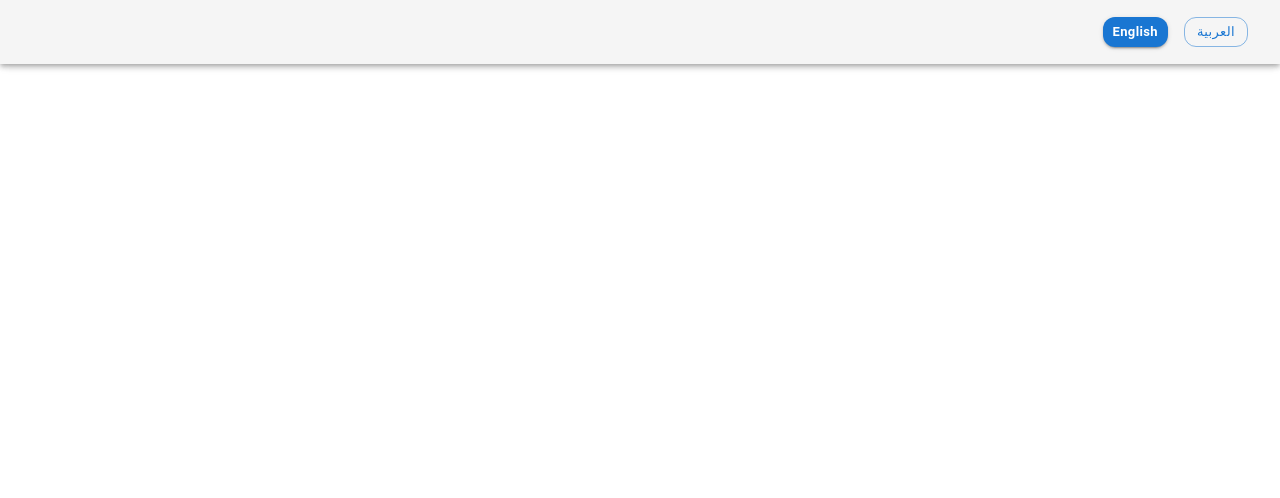
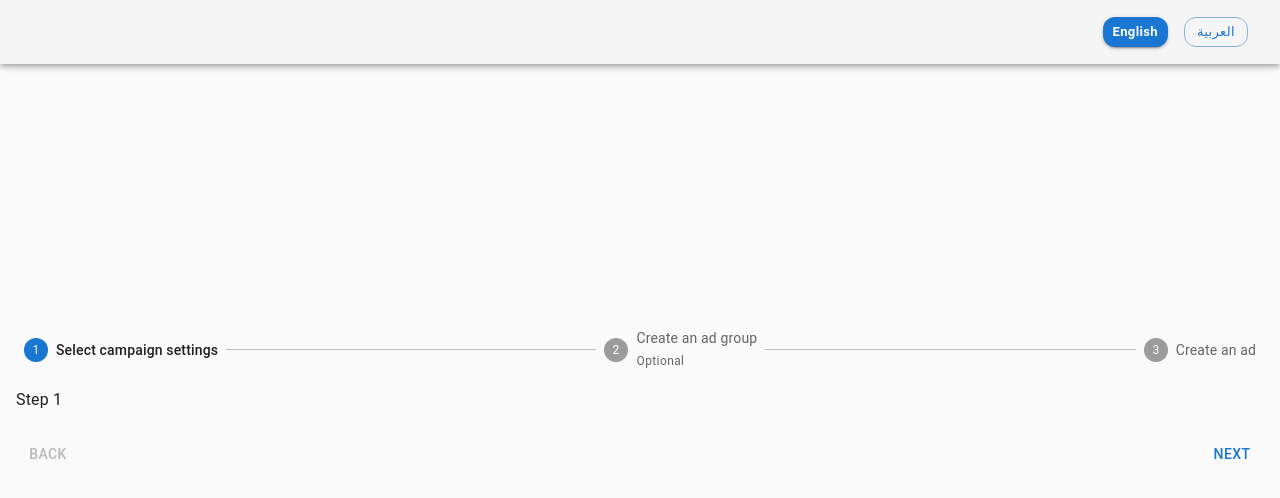
Before and after one commit to arvindtheace/social-support-portal, a React (Vite) app: page / in a window 1280 px wide. Shown: the top 498 px of the page. Built offline with nearby package versions, Linux system fonts and the light colour scheme.

Commit message:
added basic topbar and formcontainer components

```diff
--- a/src/App.css
+++ b/src/App.css
@@ -1,3 +1,4 @@
-#body {
+#root {
   width: 100%;
+  height: 100%;
 }
--- a/src/App.jsx
+++ b/src/App.jsx
@@ -6,10 +6,11 @@ import { prefixer } from 'stylis';
 import rtlPlugin from 'stylis-plugin-rtl';
 import { useTranslation, Trans } from 'react-i18next';
 import { useState, useEffect } from 'react';
-import AppBar from '@mui/material/AppBar';
-import Toolbar from '@mui/material/Toolbar';
-import Button from '@mui/material/Button';
 import { arSA } from '@mui/material/locale';
+import TopBar from './components/TopBar';
+import Box from '@mui/material/Box';
+import CssBaseline from '@mui/material/CssBaseline';
+import FormContainer from './components/FormContainer';
 
 const lngs = {
   en: { nativeName: 'English' },
@@ -18,8 +19,7 @@ const lngs = {
 
 
 function App() {
-  const { t, i18n } = useTranslation();
-  const [count, setCounter] = useState(0);
+  const { i18n } = useTranslation();
   const [dir, setDir] = useState('ltr');
 
   const cacheRtl = createCache({
@@ -29,6 +29,16 @@ function App() {
 
   const theme = createTheme({
     direction: i18n.resolvedLanguage === 'ar' ? 'rtl' : 'ltr',
+    palette: {
+      mode: 'light', // 👈 ensures light mode
+      primary: {
+        main: '#1976d2',
+      },
+      background: {
+        default: '#fafafa',
+        paper: '#ffffff',
+      },
+    },
   },
     arSA,
   );
@@ -45,30 +55,9 @@ function App() {
     <div>
       <CacheProvider value={cacheRtl}>
         <ThemeProvider theme={theme}>
-          <AppBar position="fixed" color="default">
-            <Toolbar sx={{ display: 'flex', justifyContent: 'flex-end' }}>
-              {Object.keys(lngs).map((lng) => (
-                <Button
-                  key={lng}
-                  variant={i18n.resolvedLanguage === lng ? 'contained' : 'outlined'}
-                  color="primary"
-                  size="small"
-                  sx={{
-                    mx: 1,
-                    textTransform: 'none',
-                    borderRadius: 3,
-                    fontWeight: i18n.resolvedLanguage === lng ? 'bold' : 'normal',
-                  }}
-                  onClick={() => {
-                    i18n.changeLanguage(lng);
-                    setCounter(count + 1);
-                  }}
-                >
-                  {lngs[lng].nativeName}
-                </Button>
-              ))}
-            </Toolbar>
-          </AppBar>
+          <CssBaseline />
+          <TopBar lngs={lngs} i18n={i18n} />
+          <FormContainer theme={theme} />
         </ThemeProvider>
       </CacheProvider>
     </div>
--- /dev/null
+++ b/src/components/FormContainer.jsx
@@ -0,0 +1,120 @@
+import * as React from 'react';
+import Box from '@mui/material/Box';
+import Stepper from '@mui/material/Stepper';
+import Step from '@mui/material/Step';
+import StepLabel from '@mui/material/StepLabel';
+import Button from '@mui/material/Button';
+import Typography from '@mui/material/Typography';
+import { useTranslation } from 'react-i18next';
+
+
+const  FormContainer = ({ theme }) => {
+  const { t } = useTranslation();
+  const [activeStep, setActiveStep] = React.useState(0);
+  const [skipped, setSkipped] = React.useState(new Set());
+  const steps = [ t('step1'), t('step2'), t('step3')];
+
+  const isStepOptional = (step) => {
+    return step === 1;
+  };
+
+  const isStepSkipped = (step) => {
+    return skipped.has(step);
+  };
+
+  const handleNext = () => {
+    let newSkipped = skipped;
+    if (isStepSkipped(activeStep)) {
+      newSkipped = new Set(newSkipped.values());
+      newSkipped.delete(activeStep);
+    }
+
+    setActiveStep((prevActiveStep) => prevActiveStep + 1);
+    setSkipped(newSkipped);
+  };
+
+  const handleBack = () => {
+    setActiveStep((prevActiveStep) => prevActiveStep - 1);
+  };
+
+  const handleSkip = () => {
+    if (!isStepOptional(activeStep)) {
+      // You probably want to guard against something like this,
+      // it should never occur unless someone's actively trying to break something.
+      throw new Error("You can't skip a step that isn't optional.");
+    }
+
+    setActiveStep((prevActiveStep) => prevActiveStep + 1);
+    setSkipped((prevSkipped) => {
+      const newSkipped = new Set(prevSkipped.values());
+      newSkipped.add(activeStep);
+      return newSkipped;
+    });
+  };
+
+  const handleReset = () => {
+    setActiveStep(0);
+  };
+
+  console.log('theme, ', theme);
+
+  return (
+    <Box sx={{ mx: 2 }} dir={theme.direction}>
+      <Stepper activeStep={activeStep}>
+        {steps.map((label, index) => {
+          const stepProps = {};
+          const labelProps = {};
+          if (isStepOptional(index)) {
+            labelProps.optional = (
+              <Typography variant="caption">Optional</Typography>
+            );
+          }
+          if (isStepSkipped(index)) {
+            stepProps.completed = false;
+          }
+          return (
+            <Step key={label} {...stepProps}>
+              <StepLabel {...labelProps}>{label}</StepLabel>
+            </Step>
+          );
+        })}
+      </Stepper>
+      {activeStep === steps.length ? (
+        <React.Fragment>
+          <Typography sx={{ mt: 2, mb: 1 }}>
+            All steps completed - you&apos;re finished
+          </Typography>
+          <Box sx={{ display: 'flex', flexDirection: 'row', pt: 2 }}>
+            <Box sx={{ flex: '1 1 auto' }} />
+            <Button onClick={handleReset}>Reset</Button>
+          </Box>
+        </React.Fragment>
+      ) : (
+        <React.Fragment>
+          <Typography sx={{ mt: 2, mb: 1 }}>Step {activeStep + 1}</Typography>
+          <Box sx={{ display: 'flex', flexDirection: 'row', pt: 2 }}>
+            <Button
+              color="inherit"
+              disabled={activeStep === 0}
+              onClick={handleBack}
+              sx={{ mr: 1 }}
+            >
+              {t('back')}
+            </Button>
+            <Box sx={{ flex: '1 1 auto' }} />
+            {isStepOptional(activeStep) && (
+              <Button color="inherit" onClick={handleSkip} sx={{ mr: 1 }}>
+                {t('skip')}
+              </Button>
+            )}
+            <Button onClick={handleNext}>
+              {activeStep === steps.length - 1 ? t('finish') : t('next')}
+            </Button>
+          </Box>
+        </React.Fragment>
+      )}
+    </Box>
+  );
+}
+
+export default FormContainer;
--- /dev/null
+++ b/src/components/TopBar.jsx
@@ -0,0 +1,33 @@
+import AppBar from '@mui/material/AppBar';
+import Toolbar from '@mui/material/Toolbar';
+import Button from '@mui/material/Button';
+
+const TopBar = ({ i18n, lngs }) => {
+    return (
+        <AppBar position="fixed" color="default">
+            <Toolbar sx={{ display: 'flex', justifyContent: 'flex-end' }}>
+                {Object.keys(lngs).map((lng) => (
+                    <Button
+                        key={lng}
+                        variant={i18n.resolvedLanguage === lng ? 'contained' : 'outlined'}
+                        color="primary"
+                        size="small"
+                        sx={{
+                            mx: 1,
+                            textTransform: 'none',
+                            borderRadius: 3,
+                            fontWeight: i18n.resolvedLanguage === lng ? 'bold' : 'normal',
+                        }}
+                        onClick={() => {
+                            i18n.changeLanguage(lng);
+                        }}
+                    >
+                        {lngs[lng].nativeName}
+                    </Button>
+                ))}
+            </Toolbar>
+        </AppBar>
+    );
+};
+
+export default TopBar;
--- a/src/i18n.js
+++ b/src/i18n.js
@@ -25,7 +25,14 @@ i18n
                     },
                     outlined: 'Outlined',
                     counter_one: 'Changed language just once',
-                    counter_other: 'Changed language already {{count}} times'
+                    counter_other: 'Changed language already {{count}} times',
+                    step1: 'Select campaign settings',
+                    step2: 'Create an ad group',
+                    step3: 'Create an ad',
+                    next: 'Next',
+                    back: 'Back',
+                    skip: 'Skip',
+                    finish: 'Finish'
                 }
             },
             ar: {
@@ -40,7 +47,14 @@ i18n
                     counter_two: 'تم تغيير اللغة مرتين',
                     counter_few: 'تم تغيير اللغة {{count}} مرات',
                     counter_many: 'تم تغيير اللغة {{count}} مرة',
-                    counter_other: 'تم تغيير اللغة {{count}} مرات'
+                    counter_other: 'تم تغيير اللغة {{count}} مرات',
+                    step1: 'اختر إعدادات حملة ماستر بلاستر',
+                    step2: 'أنشئ مجموعة إعلانات',
+                    step3: 'أنشئ إعلانًا',
+                    next: "التالي",
+                    back: "السابق",
+                    skip: "تخطي",
+                    finish: "إنهاء"
                 }
             }
 
```
